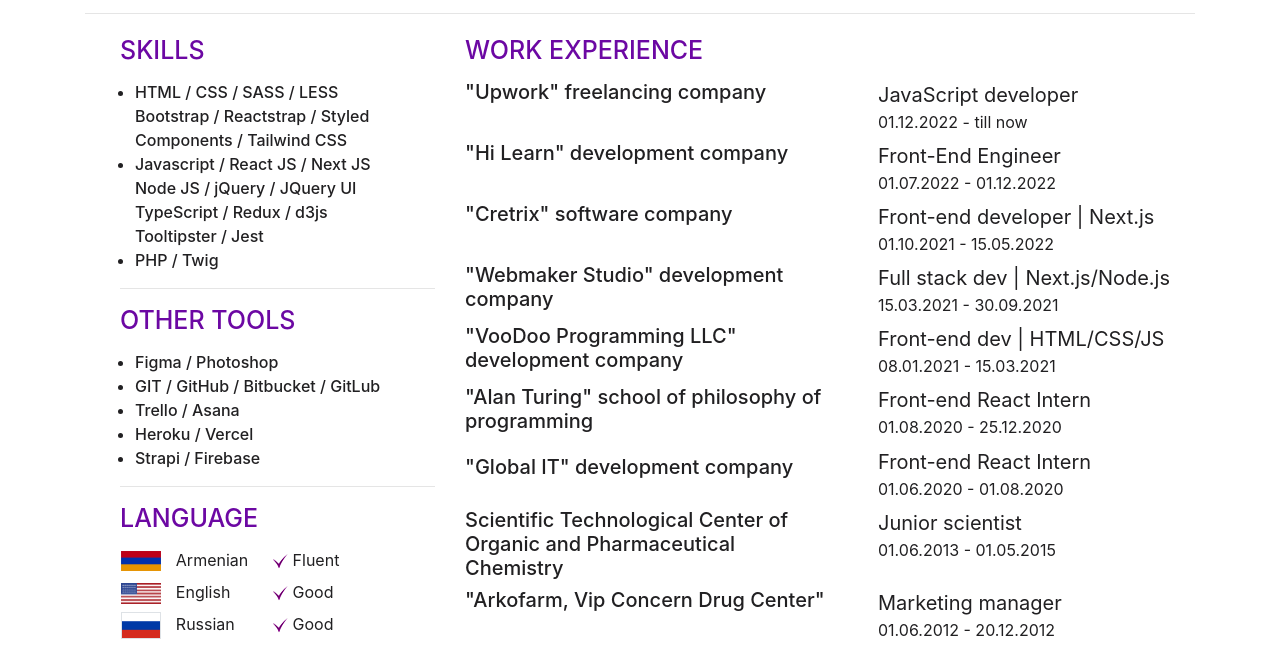
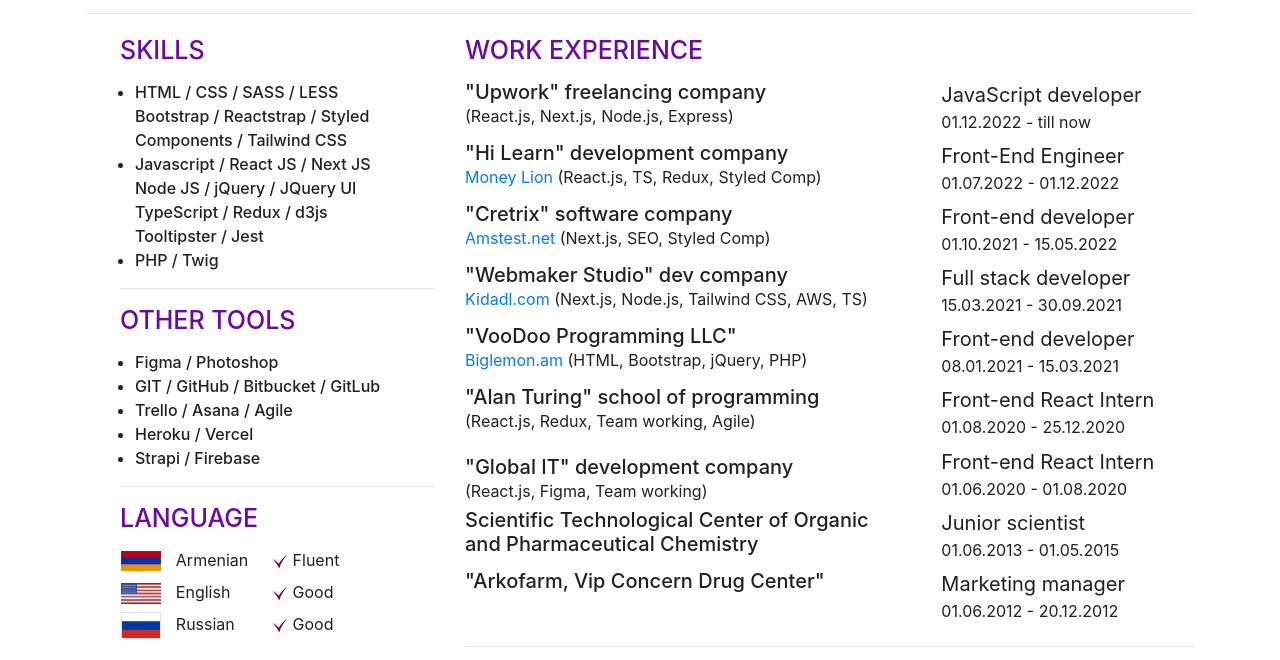
Before and after one commit to hakobyanviktoria8/ViktoryaCV, a plain HTML site: page index.html in a window 1280 px wide. Shown: the part 130-790 px from the top of the page. Drawn offline with nearby package versions, Linux system fonts and the light colour scheme.

Commit message:
updated cv

```diff
--- a/VIKTORYA_CV.css
+++ b/VIKTORYA_CV.css
@@ -66,7 +66,7 @@
 }
 
 /*WORK EXPERIENCE*/
-.right p, .left p, .education p {
+.right p, .left p, .education p, .right_work small {
     font-size: 1rem;
     margin-bottom: .45rem;
 }
@@ -84,6 +84,9 @@
 .right_work h4, .other_experience h4 {
     font-size: 20px;
 }
+.right_work h4{
+    margin-bottom: 0px;
+}
 
 /*other_experience*/
 .other_experience a {
--- a/index.html
+++ b/index.html
@@ -90,7 +90,7 @@
                     <ul class="other_skills">
                         <li>Figma / Photoshop</li>
                         <li>GIT / GitHub / Bitbucket / GitLub</li>
-                        <li>Trello / Asana</li>
+                        <li>Trello / Asana / Agile</li>
                         <li>Heroku / Vercel </li>
                         <li>Strapi / Firebase</li>
                     </ul>
@@ -163,73 +163,80 @@
                     </div>
                 </div>
                 <div class="row  right_work">
-                    <div class="col-6 pr-0">
+                    <div class="col-7 pr-0">
                         <h4>"Upwork" freelancing company</h4>
+                        <small>(React.js, Next.js, Node.js, Express)</small>
                     </div>
-                    <div class="col-6 pl-5">
+                    <div class="col-5 pl-5">
                         <span>JavaScript developer</span>
                         <p>01.12.2022 - till now</p>
                     </div>
                 </div>
                 <div class="row  right_work">
-                    <div class="col-6 pr-0">
+                    <div class="col-7 pr-0">
                         <h4>"Hi Learn" development company</h4>
+                        <small><a href="https://staging-marketplace-web.moneylion.io/personal-loan/loan-amount">Money Lion</a> (React.js, TS, Redux, Styled Comp)</small>
                     </div>
-                    <div class="col-6 pl-5">
+                    <div class="col-5 pl-5">
                         <span>Front-End Engineer</span>
                         <p>01.07.2022 - 01.12.2022</p>
                     </div>
                 </div>
                 <div class="row  right_work">
-                    <div class="col-6 pr-0">
+                    <div class="col-7 pr-0">
                         <h4>"Cretrix" software company</h4>
+                        <small><a href="https://amstest.net/sites">Amstest.net</a> (Next.js, SEO, Styled Comp)</small>
                     </div>
-                    <div class="col-6 pl-5">
-                        <span>Front-end developer | Next.js</span>
+                    <div class="col-5 pl-5">
+                        <span>Front-end developer</span>
                         <p>01.10.2021 - 15.05.2022</p>
                     </div>
                 </div>
                 <div class="row  right_work">
-                    <div class="col-6 pr-0">
-                        <h4>"Webmaker Studio" development company</h4>
+                    <div class="col-7 pr-0">
+                        <h4>"Webmaker Studio" dev company</h4>
+                        <small><a href="https://kidadl.com/">Kidadl.com</a> (Next.js, Node.js, Tailwind CSS, AWS, TS)</small>
                     </div>
-                    <div class="col-6 pl-5">
-                        <span>Full stack dev | Next.js/Node.js </span>
+                    <div class="col-5 pl-5">
+                        <span>Full stack developer</span>
                         <p>15.03.2021 - 30.09.2021</p>
                     </div>
                 </div>
                 <div class="row  right_work">
-                    <div class="col-6 pr-0">
-                        <h4>"VooDoo Programming LLC" development company</h4>
+                    <div class="col-7 pr-0">
+                        <h4>"VooDoo Programming LLC"</h4>
+                        <small><a href="https://biglemon.am/">Biglemon.am</a> (HTML, Bootstrap, jQuery, PHP)</small>
                     </div>
-                    <div class="col-6 pl-5">
-                        <span>Front-end dev | HTML/CSS/JS</span>
+                    <div class="col-5 pl-5">
+                        <span>Front-end developer</span>
                         <p>08.01.2021 - 15.03.2021</p>
                     </div>
                 </div>
                 <div class="row  right_work">
-                    <div class="col-6 pr-0">
-                        <h4>"Alan Turing" school of philosophy of programming</h4>
+                    <div class="col-7 pr-0">
+                        <h4>"Alan Turing" school of programming</h4>
+                        <small>(React.js, Redux, Team working, Agile)</small>
                     </div>
-                    <div class="col-6 pl-5">
+                    <div class="col-5 pl-5">
                         <span>Front-end React Intern</span>
                         <p>01.08.2020 - 25.12.2020</p>
                     </div>
                 </div>
                 <div class="row  right_work">
-                    <div class="col-6 pt-2  pr-0">
+                    <div class="col-7 pt-2  pr-0">
                         <h4>"Global IT" development company</h4>
+                        <small>(React.js, Figma, Team working)</small>
                     </div>
-                    <div class="col-6 pl-5">
+                    <div class="col-5 pl-5">
                         <span>Front-end React Intern</span>
                         <p>01.06.2020 - 01.08.2020</p>
                     </div>
                 </div>
                 <div class="row  right_work">
-                    <div class="col-6 pr-0">
+                    <div class="col-7 pr-0">
                         <h4>Scientific Technological Center of Organic and Pharmaceutical Chemistry</h4>
                     </div>
-                    <div class="col-6 pl-5">
+                    <div class="col-5 pl-5">
                         <span>Junior scientist</span>
                         <p>01.06.2013 - 01.05.2015</p>
                     </div>
@@ -244,10 +251,10 @@
 <!--                    </div>-->
 <!--                </div>-->
                 <div class="row  right_work">
-                    <div class="col-6 pr-0">
+                    <div class="col-7 pr-0">
                         <h4>"Arkofarm, Vip Concern Drug Center"</h4>
                     </div>
-                    <div class="col-6 pl-5">
+                    <div class="col-5 pl-5">
                         <span> Marketing manager</span>
                         <p>01.06.2012 - 20.12.2012</p>
                     </div>
```
